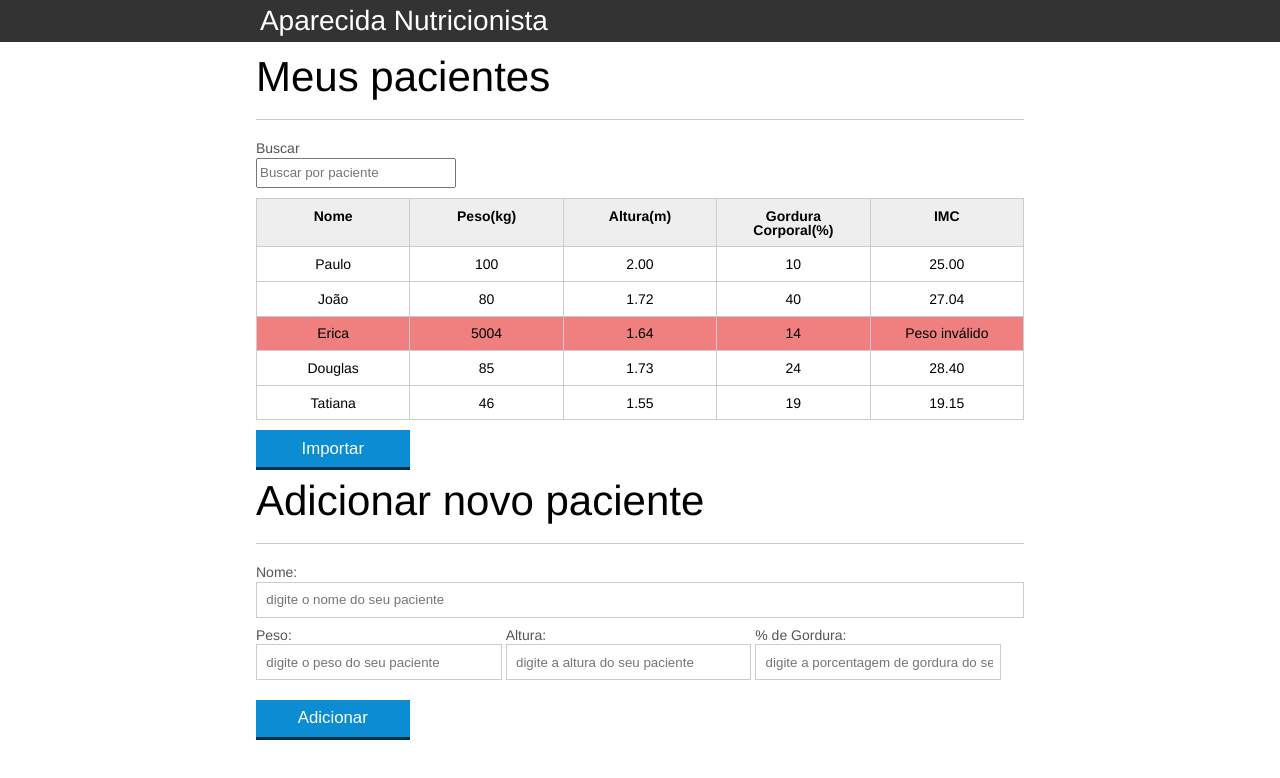
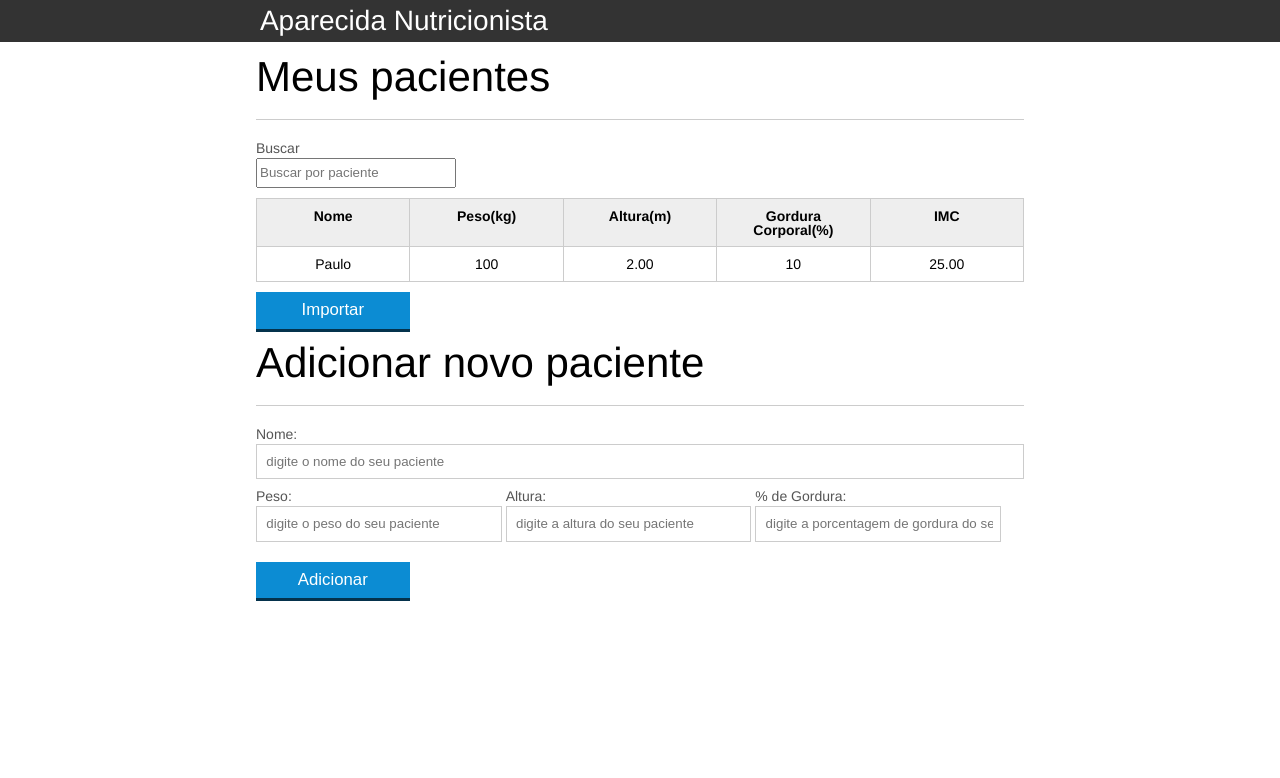
Before and after one commit to BrunoSampaioDev/js2-cadastro-de-pacientes, a plain HTML site: page index.html in a window 1280 px wide. Drawn offline with Linux system fonts and the light colour scheme.

```diff
--- a/index.html
+++ b/index.html
@@ -39,37 +39,6 @@
 							<td class="info-gordura">10</td>
 							<td class="info-imc">0</td>
 						</tr>
-
-						<tr class="paciente" >
-							<td class="info-nome">João</td>
-							<td class="info-peso">80</td>
-							<td class="info-altura">1.72</td>
-							<td class="info-gordura">40</td>
-							<td class="info-imc">0</td>
-						</tr>
-
-						<tr class="paciente" >
-							<td class="info-nome">Erica</td>
-							<td class="info-peso">5004</td>
-							<td class="info-altura">1.64</td>
-							<td class="info-gordura">14</td>
-							<td class="info-imc">0</td>
-						</tr>
-
-						<tr class="paciente">
-							<td class="info-nome">Douglas</td>
-							<td class="info-peso">85</td>
-							<td class="info-altura">1.73</td>
-							<td class="info-gordura">24</td>
-							<td class="info-imc">0</td>
-						</tr>
-						<tr class="paciente" >
-							<td class="info-nome">Tatiana</td>
-							<td class="info-peso">46</td>
-							<td class="info-altura">1.55</td>
-							<td class="info-gordura">19</td>
-							<td class="info-imc">0</td>
-						</tr>
 					</tbody>
 				</table>
 				<button id="buscar-pacientes" class="botao bto-principal">Importar</button>
```
Also changed, not shown: 4 other files.
